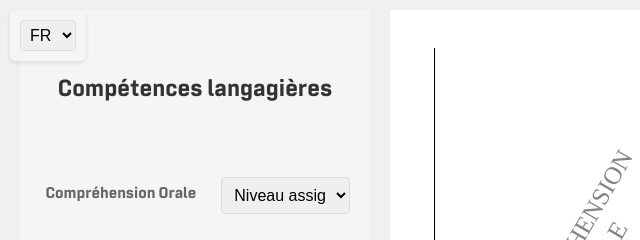
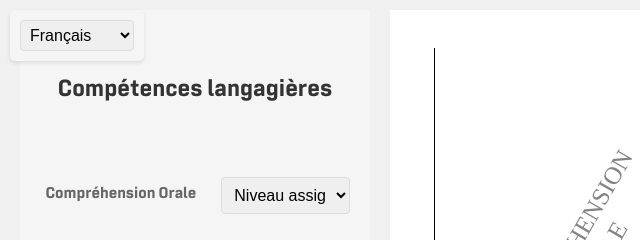
Before and after one commit to JUJU-technopedago/ASSESSLANG, a plain HTML site: page index.html in a window 1280 px wide. Shown: the top 240 px of the page, 0-640 px from the left. Drawn offline with Linux system fonts and the light colour scheme.

Commit message:
Initial commit

```diff
--- a/index.html
+++ b/index.html
@@ -134,20 +134,20 @@
     <!-- Modify the dropdown menu here -->
     <div class="language-selector" id="language-selector">
         <select id="language">
-            <option value="AR">AR</option>
-            <option value="CN">CN</option>
-            <option value="DE">DE</option>
-            <option value="EN">EN</option>
-            <option value="ES">ES</option>
-            <option value="FR" selected>FR</option>
-            <option value="IT">IT</option>
-            <option value="JP">JP</option>
-            <option value="LT">LT</option>
-            <option value="NL">NL</option>
-            <option value="PT">PT</option>
-            <option value="RO">RO</option>
-            <option value="RU">RU</option>
-            <option value="TR">TR</option>
+            <option value="FR">Français</option>
+            <option value="EN">English</option>
+            <option value="ES">Español</option>
+            <option value="IT">Italiano</option>
+            <option value="DE">Deutsch</option>
+            <option value="PT">Português</option>
+            <option value="AR">العربية</option>
+            <option value="CN">中文</option>
+            <option value="JP">日本語</option>
+            <option value="RU">Русский</option>
+            <option value="LT">Lietuvių</option>
+            <option value="NL">Nederlands</option>
+            <option value="RO">Română</option>
+            <option value="TR">Türkçe</option>
         </select>
     </div>
     <div class="container" id="container">
@@ -421,9 +421,12 @@
 
             // Update the labels for Dutch
             if (language === 'NL') {
-                document.querySelector('label[for="skill5"]').textContent = 'Schrijfvaardigheid';
-                document.querySelector('label[for="skill6"]').textContent = 'Spreekvaardigheid';
-                document.querySelector('label[for="skill4"]').textContent = 'Grammatica';
+                document.querySelector('label[for="skill1"]').textContent = 'Luistervaardigheid';
+                document.querySelector('label[for="skill2"]').textContent = 'Leesvaardigheid';
+                document.querySelector('label[for="skill3"]').textContent = 'Schrijfvaardigheid';
+                document.querySelector('label[for="skill4"]').textContent = 'Spreekvaardigheid';
+                document.querySelector('label[for="skill5"]').textContent = 'Woordenschat';
+                document.querySelector('label[for="skill6"]').textContent = 'Grammatica';
             }
         }
 
--- a/process_svg.js
+++ b/process_svg.js
@@ -68,6 +68,14 @@ const CENTER_Y = 500;
 const BRANCHES = 6;
 const LEVELS = 12;
 
+function ensurePolygonsAreVisible() {
+    const polygons = document.querySelectorAll('polygon');
+    polygons.forEach(pg => {
+        pg.style.display = 'block';
+        pg.style.fill = 'blue';
+    });
+}
+
 async function updateSVG(levels) {
     const svg = document.querySelector('#svg-container svg');
     if (!svg) {
```
